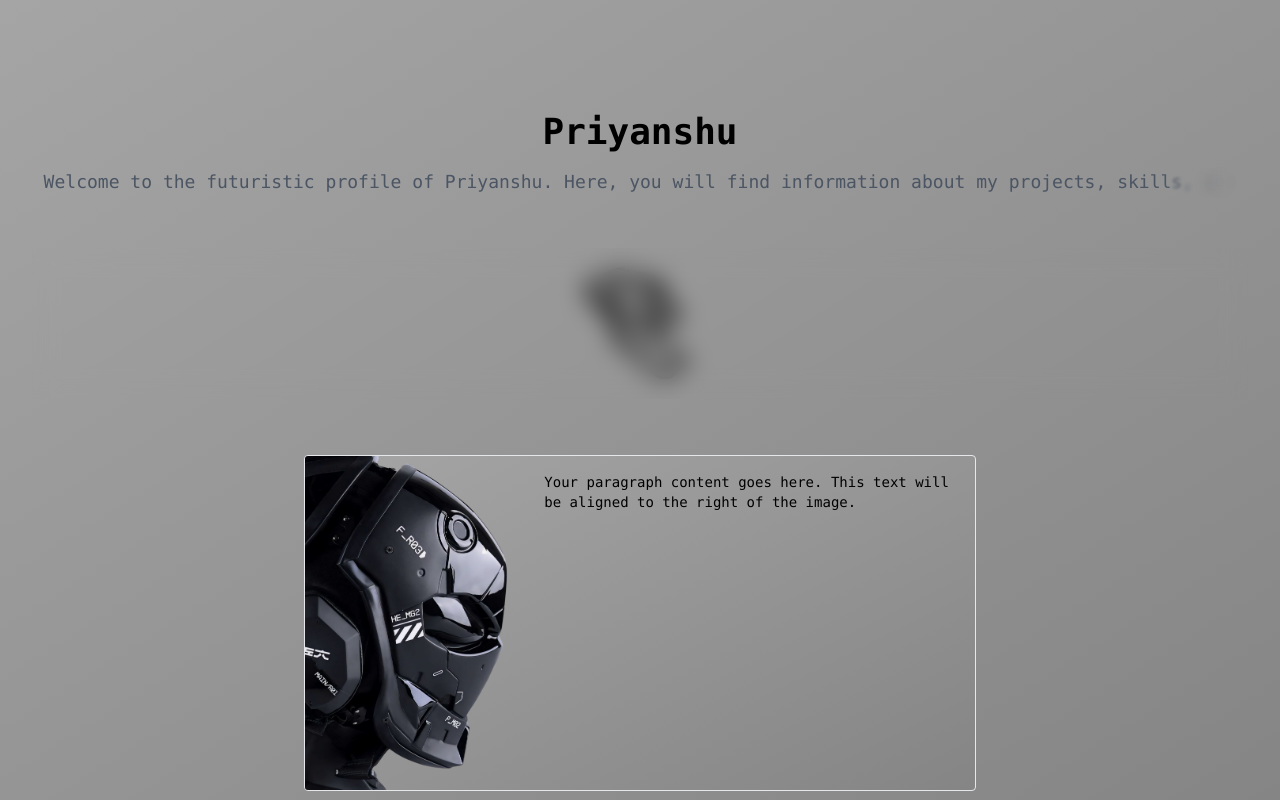
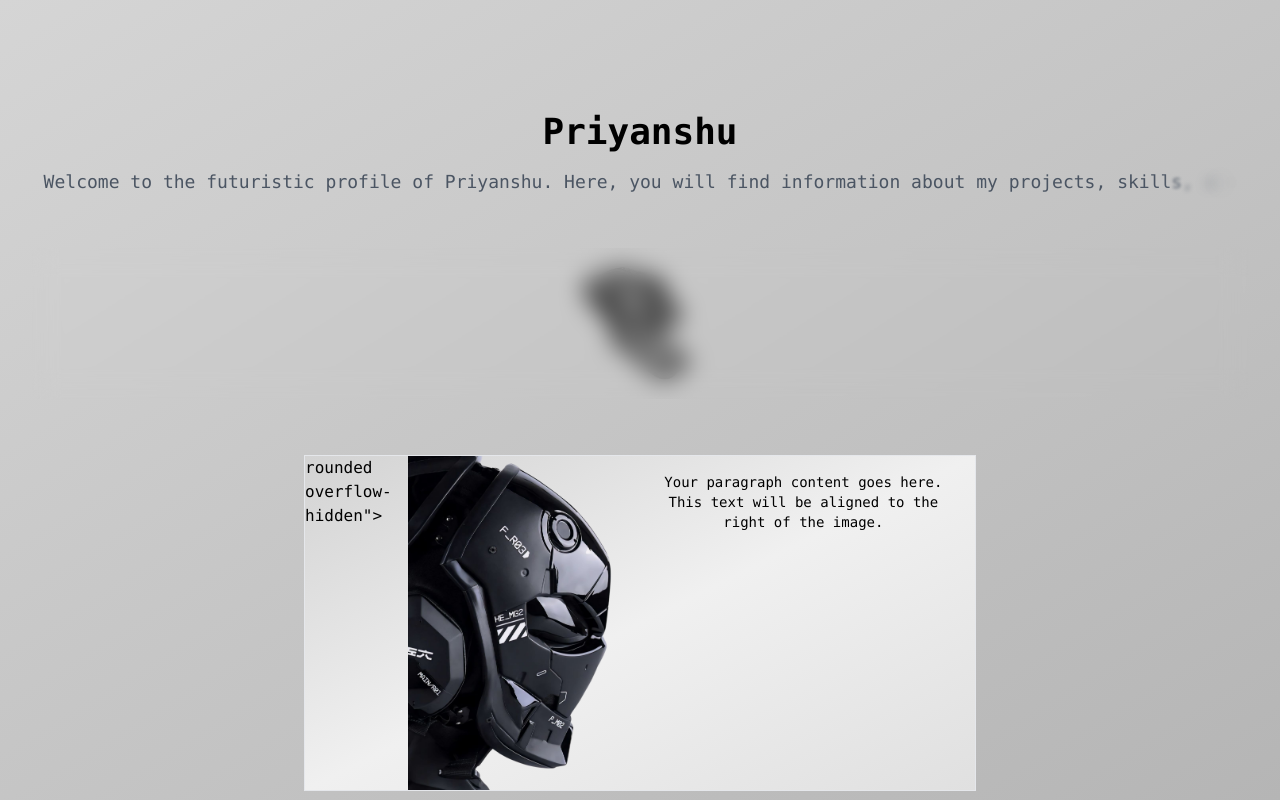
Before and after one commit to Priyansxu/Website, a Next.js app: page / in a window 1280 px wide. Built offline with nearby package versions, Linux system fonts and the light colour scheme.

Commit message:
Update index.js

```diff
--- a/pages/index.js
+++ b/pages/index.js
@@ -29,7 +29,7 @@ export default function Page() {
     "Welcome to the futuristic profile of Priyanshu. Here, you will find information about my projects, skills, and contact details.";
 
   return (
-    <div className="min-h-screen font-mono bg-gradient-to-br from-[#a5a5a5] via-[#959595] to-[#858585] text-black relative">
+   <div className="min-h-screen font-mono bg-gradient-to-br from-[#d5d5d5] via-[#c5c5c5] to-[#b5b5b5] text-black relative">
       <main className="pt-20">
         <section className="p-8 text-center">
           <motion.h1
@@ -64,7 +64,7 @@ export default function Page() {
           </div>
         </section>
      <section className="my-6 mx-4 md:mx15">
-<div className="max-w-md mx-auto sm:max-w-lg md:max-w-lg lg:max-w-xl xl:max-w-2xl flex border border-darker-bfbfbf bg-gradient-to-br from-d3d3d3 via-e0e0e0 to-bfbfbf rounded overflow-hidden">
+<div className="max-w-md mx-auto sm:max-w-lg md:max-w-lg lg:max-w-xl xl:max-w-2xl flex border border-darker-bfbfbf bg-gradient-to-br from-[#d3d3d3] via-[#e0e0e0] to-[#bfbfbf] border-gradient-to-br from-[#cdcdcd] via-[#f0f0f0] to-[#e0e0e0]"> rounded overflow-hidden">
       <div className="flex-none w-1/3">
         <Image
           src={Helmet}
@@ -72,7 +72,7 @@ export default function Page() {
           className="object-cover h-full w-full"
         />
       </div>
-      <div className="flex-grow p-4 text-sm justify-center items-center">
+      <div className="flex-grow p-4 text-sm justify-center text-center">
         <p>
           Your paragraph content goes here. This text will be aligned to the right of the image.
         </p>
```
